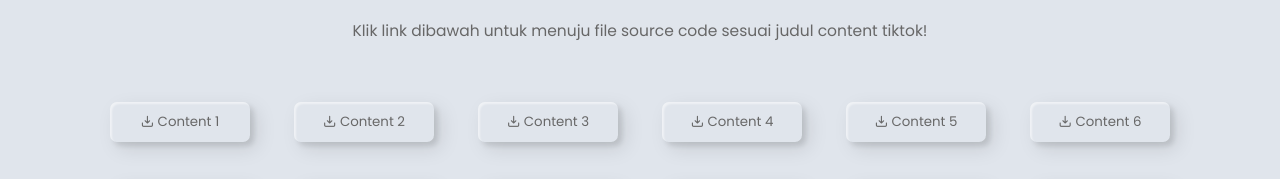
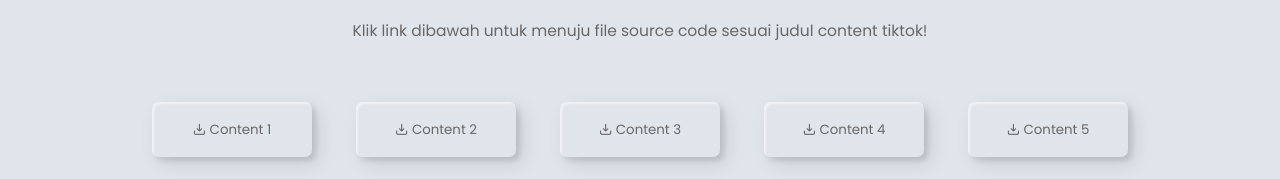
Before and after one commit to bagibagicode/linkdownloadsourcecode, a plain HTML site: page index.html in a window 1280 px wide. Shown: the part 569-748 px from the top of the page. Drawn offline with nearby package versions, Linux system fonts and the light colour scheme.

Commit message:
Update style.css

```diff
--- a/style.css
+++ b/style.css
@@ -33,8 +33,8 @@ button {
   margin: 20px;
 }
 .custom-btn {
-  width: 140px;
-  height: 40px;
+  width: 160px;
+  height: 55px;
   color: #fff;
   border-radius: 7px;
   padding: 10px 25px;
```
